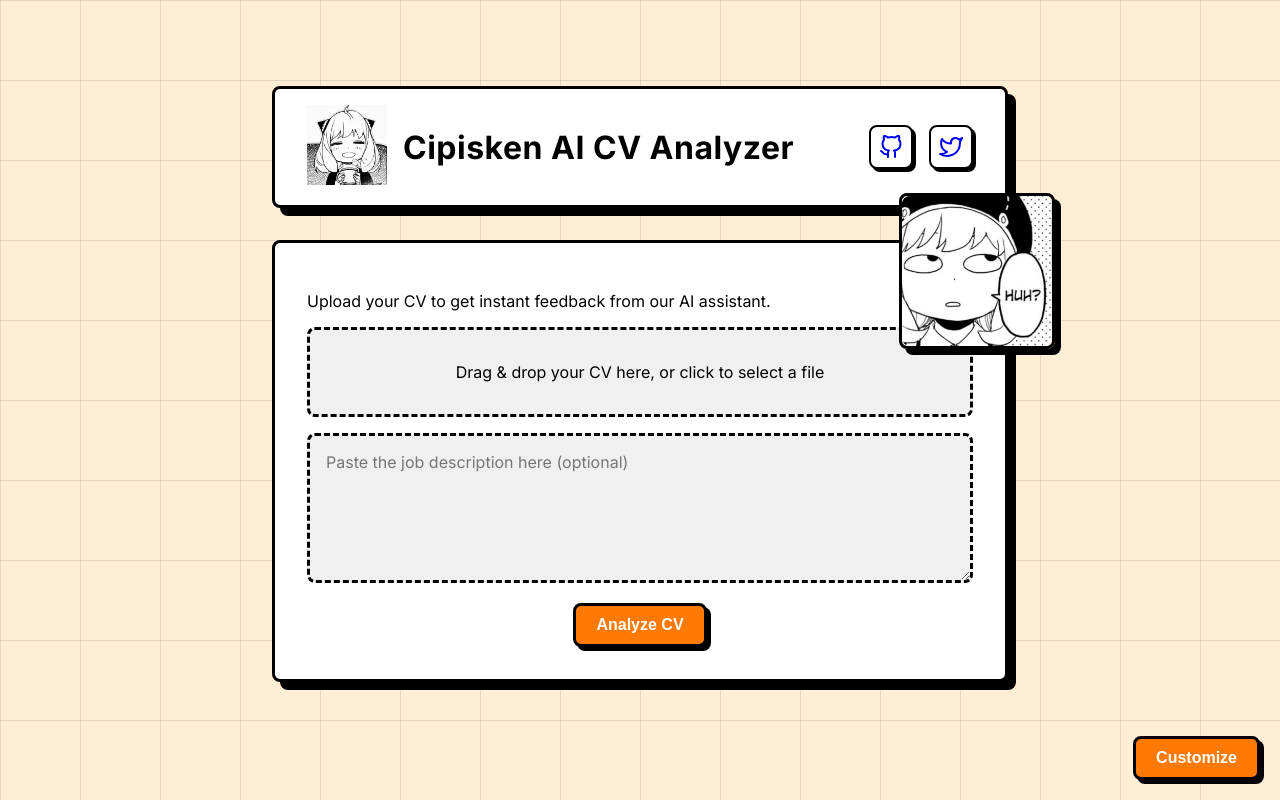
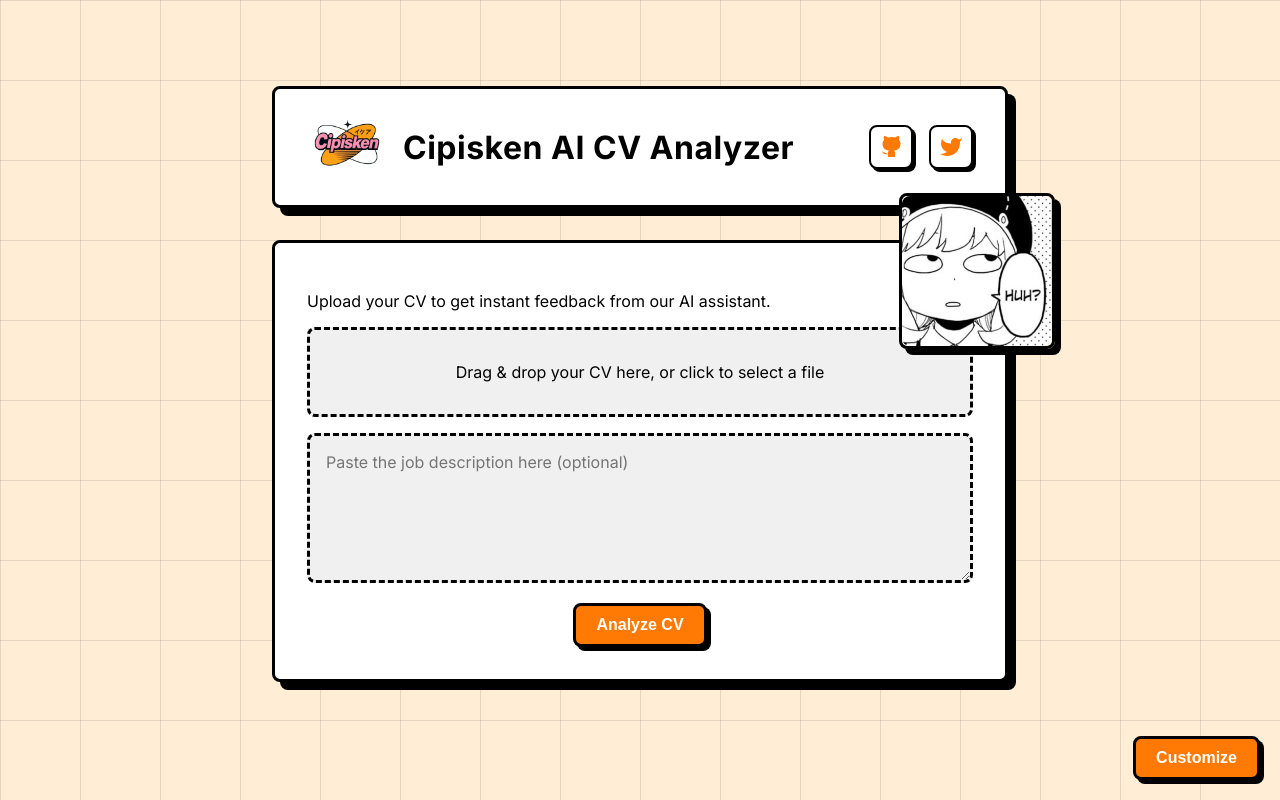
Before and after one commit to ygoncloud/neo-cipisken, a Next.js app: page / in a window 1280 px wide. Built offline with nearby package versions, Linux system fonts and the light colour scheme.

Commit message:
feat: add logo, some minor fix

```diff
--- a/src/app/api/upload/route.ts
+++ b/src/app/api/upload/route.ts
@@ -53,7 +53,7 @@
       return NextResponse.json({ error: `Invalid job description: ${parsedJobDescription.error.issues[0].message}` }, { status: 400 });
     }
 
-    const model = genAI.getGenerativeModel({ model: "gemini-1.5-flash" });
+    const model = genAI.getGenerativeModel({ model: "gemini-2.0-flash" });
     const prompt = `You are an expert in resume optimization and Applicant Tracking Systems (ATS) compliance. You analyze resumes for formatting, keyword optimization, and job description alignment. You must return a JSON object with the following structure:
 
 {
--- a/src/app/globals.css
+++ b/src/app/globals.css
@@ -462,6 +462,7 @@
   background-color: white;
   box-shadow: 3px 3px 0px black;
   transition: all 0.15s ease-out;
+  color: var(--primary-color);
 }
 
 .header-button:hover {
--- a/src/app/page.tsx
+++ b/src/app/page.tsx
@@ -228,7 +228,7 @@
       <header className="main-header">
         <div className="website-logo-container">
           <Image
-            src="/logo.jpg"
+            src="/logo.png"
             alt="Website Logo"
             width={80}
             height={80}
@@ -237,11 +237,11 @@
         </div>
         <h1>Cipisken AI CV Analyzer</h1>
         <div className="header-buttons">
-          <a href="https://github.com/mumeinosato/neo-cipisken-nextjs" target="_blank" rel="noopener noreferrer" className="header-button">
-            <svg xmlns="http://www.w3.org/2000/svg" width="24" height="24" viewBox="0 0 24 24" fill="none" stroke="currentColor" strokeWidth="2" strokeLinecap="round" strokeLinejoin="round" className="feather feather-github"><path d="M9 19c-5 1.5-5-2.5-7-3m14 6v-3.87a3.37 3.37 0 0 0-.94-2.61c3.14-.35 6.44-1.54 6.44-7A5.44 5.44 0 0 0 20 4.77 5.07 5.07 0 0 0 19.91 1S18.73.65 16 2.48a13.38 13.38 0 0 0-7 0C6.27.65 5.09 1 5.09 1A5.07 5.07 0 0 0 5 4.77a5.44 5.44 0 0 0-1.5 3.78c0 5.42 3.3 6.61 6.44 7A3.37 3.37 0 0 0 9 18.13V22"></path></svg>
+          <a href="https://github.com/ygoncloud/neo-cipisken" target="_blank" rel="noopener noreferrer" className="header-button">
+            <svg xmlns="http://www.w3.org/2000/svg" width="24" height="24" viewBox="0 0 24 24" fill="currentColor" stroke="none" className="feather feather-github"><path d="M9 19c-5 1.5-5-2.5-7-3m14 6v-3.87a3.37 3.37 0 0 0-.94-2.61c3.14-.35 6.44-1.54 6.44-7A5.44 5.44 0 0 0 20 4.77 5.07 5.07 0 0 0 19.91 1S18.73.65 16 2.48a13.38 13.38 0 0 0-7 0C6.27.65 5.09 1 5.09 1A5.07 5.07 0 0 0 5 4.77a5.44 5.44 0 0 0-1.5 3.78c0 5.42 3.3 6.61 6.44 7A3.37 3.37 0 0 0 9 18.13V22"></path></svg>
           </a>
-          <a href="https://twitter.com/mumeinosato" target="_blank" rel="noopener noreferrer" className="header-button">
-            <svg xmlns="http://www.w3.org/2000/svg" width="24" height="24" viewBox="0 0 24 24" fill="none" stroke="currentColor" strokeWidth="2" strokeLinecap="round" strokeLinejoin="round" className="feather feather-twitter"><path d="M23 3a10.9 10.9 0 0 1-3.14 1.53 4.48 4.48 0 0 0-7.86 3v1A10.66 10.66 0 0 1 3 4s-4 9 5 13a11.64 11.64 0 0 1-7 2c9 5 20 0 20-11.5a4.5 4.5 0 0 0-.08-.83A7.72 7.72 0 0 0 23 3z"></path></svg>
+          <a href="https://twitter.com/ygoncloud" target="_blank" rel="noopener noreferrer" className="header-button">
+            <svg xmlns="http://www.w3.org/2000/svg" width="24" height="24" viewBox="0 0 24 24" fill="currentColor" stroke="none"className="feather feather-twitter"><path d="M23 3a10.9 10.9 0 0 1-3.14 1.53 4.48 4.48 0 0 0-7.86 3v1A10.66 10.66 0 0 1 3 4s-4 9 5 13a11.64 11.64 0 0 1-7 2c9 5 20 0 20-11.5a4.5 4.5 0 0 0-.08-.83A7.72 7.72 0 0 0 23 3z"></path></svg>
           </a>
         </div>
       </header>
@@ -250,6 +250,7 @@
           className="card-corner-image"
         >
           {carouselImages.length > 0 && (
+            <a href="https://www.youtube.com/watch?v=dQw4w9WgXcQ" target="_blank" rel="noopener noreferrer">
               <Image
                 src={carouselImages[currentImageIndex]}
                 alt="Decorative image"
@@ -258,6 +259,7 @@
                 className="anya-image"
                 priority={currentImageIndex === 0}
               />
+            </a>
           )}
         </div>
 
```
Also changed, not shown: public/logo.jpg (deleted), public/logo.png (added). Lines whose indentation alone changed are shown as unchanged.
